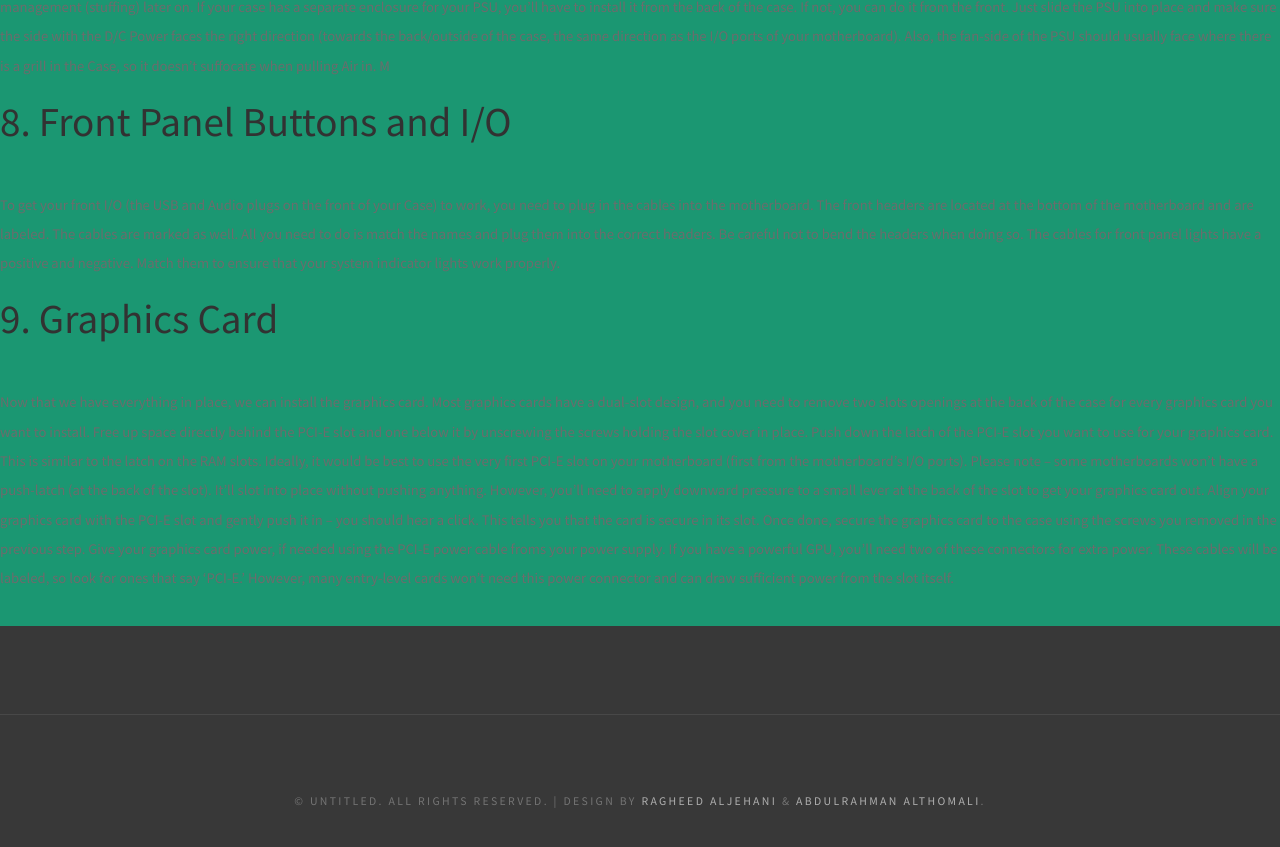
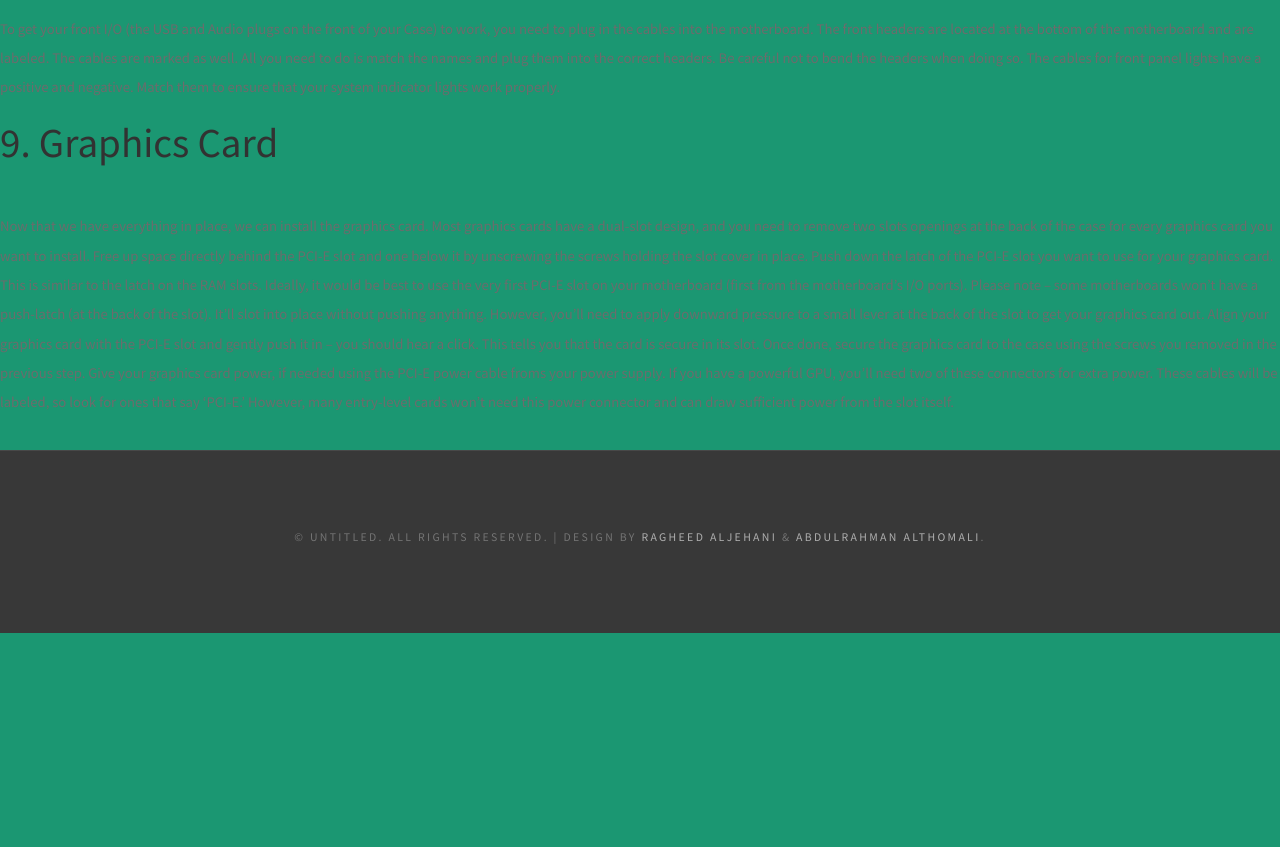
Before and after one commit to Ragheed010/Eclouds.github.io, a plain HTML site: page index.html in a window 1280 px wide. Shown: the part 3467-4314 px from the top of the page. After the commit the page ends 4100 px from the top, so only its background shows below. Drawn offline with Linux system fonts and the light colour scheme.

Commit message:
Update default.css

```diff
--- a/default.css
+++ b/default.css
@@ -966,7 +966,7 @@ ul.contact li a.icon-rss:before
 #footer-wrapper
 {
 	overflow: hidden;
-	padding: 6em 0em;
+	padding: 0em 0em;
 	background: #383838;
 	text-align: center;
 }
```
